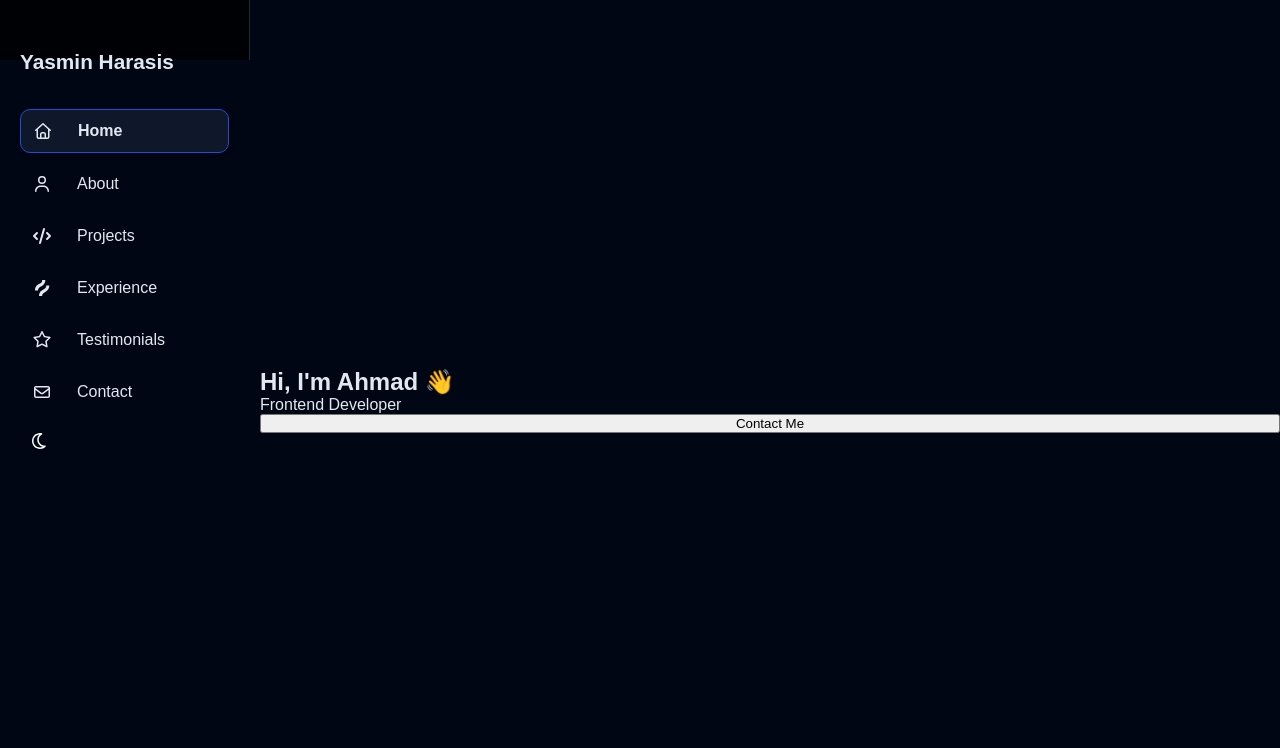
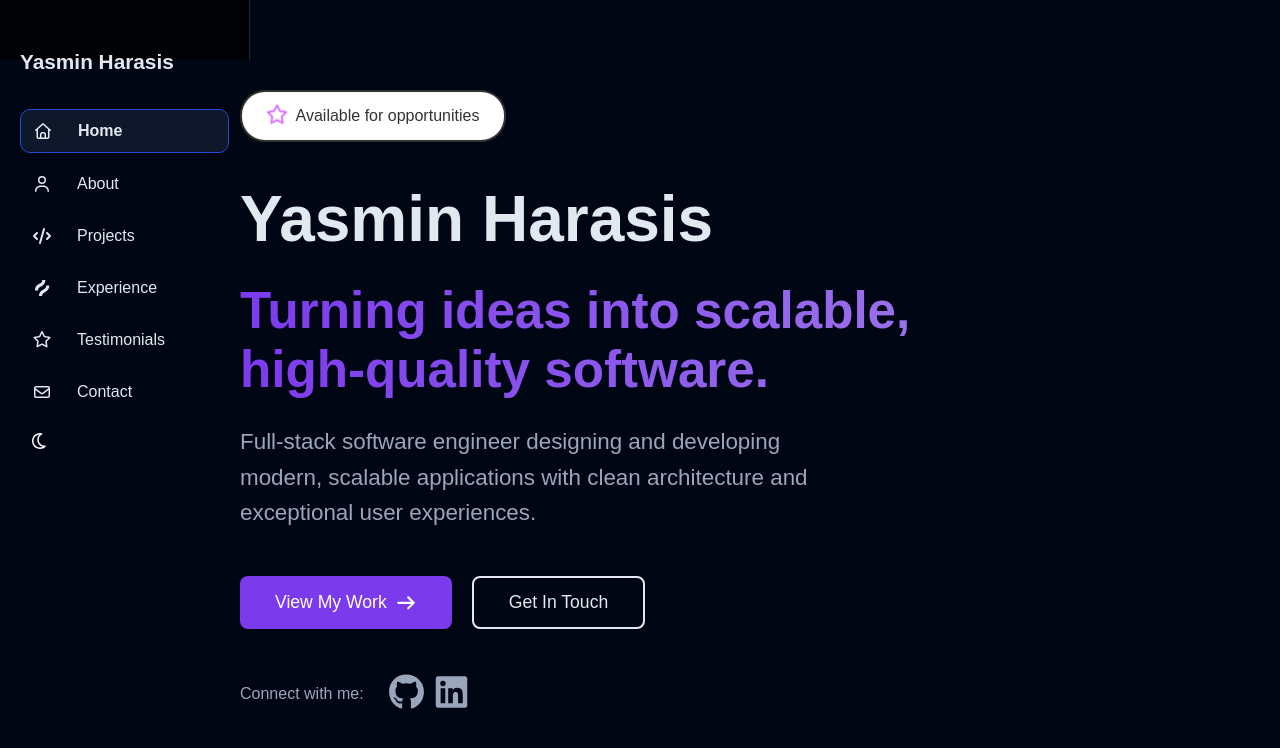
Before and after one commit to yasmin-alharasis/yasmin-portfolio, a Vue app: page / in a window 1280 px wide. Shown: the top 748 px of the page. Built offline with nearby package versions, Linux system fonts and the light colour scheme.

Commit message:
add hero section

```diff
--- /dev/null
+++ b/src/assets/styles/_hero.scss
@@ -0,0 +1,167 @@
+@use './variables' as *;
+@use './media' as *;
+@use './mixins' as *;
+.hero {
+  background-color: var(--color-bg);
+  min-height: 100vh;
+  display: flex;
+  align-items: center;
+  &_container {
+    @include flex-column;
+    gap: 25px;
+    width: 85%;
+    max-width: 900px;
+    margin: 0 auto;
+    padding: 50px;
+    .badge {
+      background-color: var(--color-badge-bg);
+      color: var(--color-badge-text);
+      border: 2px solid var(--color-badge-border);
+      border-radius: 25px;
+      padding: 15px 25px;
+      width: fit-content;
+      margin-bottom: 15px;
+    }
+    .star {
+      margin-right: 5px;
+      color: $primary;
+      animation: star-glow-slow 3s infinite alternate;
+      transition: transform 0.3s ease;
+    }
+    @keyframes star-glow-slow {
+      0% {
+        transform: scale(1);
+        filter: brightness(1);
+        opacity: 0.7;
+      }
+      50% {
+        transform: scale(1.2);
+        filter: brightness(1.8);
+        opacity: 1;
+      }
+      100% {
+        transform: scale(1);
+        filter: brightness(1);
+        opacity: 0.7;
+      }
+    }
+    .name {
+      text-transform: capitalize;
+      font-size: 4rem;
+    }
+    .subtitle {
+      font-size: 3.2rem;
+      color: var(--color-text);
+      background: linear-gradient(90deg, $primary, #9f7aea);
+      -webkit-background-clip: text;
+      -webkit-text-fill-color: transparent;
+    }
+    .description {
+      font-size: 1.4rem;
+      color: $secondary;
+      line-height: 1.6;
+      max-width: 600px;
+    }
+    .actions {
+      display: flex;
+      gap: 20px;
+      flex-wrap: wrap;
+      margin: 20px 0px;
+      &_primary {
+        @include main-btn($light, $primary);
+        display: inline-flex;
+        align-items: center;
+        gap: 8px;
+        border: none;
+        @include box-shadow;
+        .icon {
+          transition: transform 0.3s ease;
+        }
+        &:hover {
+          background: rgba($primary, 0.8);
+          box-shadow: 1px 2px 10px rgba(0, 0, 0, 0.3);
+          .icon {
+            transform: translateX(6px);
+          }
+        }
+      }
+      &_secondary {
+        @include main-btn(var(--color-text), transparent);
+        border: 2px solid var(--color-text);
+        &:hover {
+          background-color: var(--color-main-btn-hover);
+          color: $light;
+        }
+      }
+    }
+    .social-links {
+      .connect {
+        color: $secondary;
+        margin-right: 20px;
+      }
+      .social-link {
+        font-size: 18px;
+        color: $secondary;
+        transition:
+          color 0.3s ease,
+          transform 0.3s ease;
+      }
+
+      .social-link:hover {
+        color: var(--color-main-btn-hover);
+        transform: translateY(-2px);
+      }
+    }
+  }
+}
+// Tablet
+@include tablet {
+  .hero {
+    &_container {
+      .name {
+        font-size: 3.5rem;
+      }
+      .subtitle {
+        font-size: 2.8rem;
+      }
+      .description {
+        font-size: 1.3rem;
+      }
+    }
+  }
+}
+// Mobile
+@include mobile {
+  .hero {
+    &_container {
+      gap: 15px;
+      padding: 10px;
+      .name {
+        font-size: 3rem;
+      }
+      .subtitle {
+        font-size: 2.1rem;
+      }
+      .description {
+        font-size: 1.1rem;
+      }
+      .actions {
+        width: 100%;
+        display: flex;
+        flex-direction: column;
+        button {
+          width: 100%;
+        }
+        &_primary {
+          display: flex;
+          justify-content: center;
+        }
+      }
+      .social-links {
+        .social-link {
+          font-size: 15px;
+        }
+      }
+    }
+  }
+}
--- a/src/assets/styles/_media.scss
+++ b/src/assets/styles/_media.scss
@@ -1,7 +1,6 @@
 $mobile: 767px;
 $tablet-min: 768px;
-$tablet-max: 1024px;
-$desktop: 1025px;
+$tablet-max: 1275px;
 
 // mixins
 @mixin mobile {
@@ -15,9 +14,3 @@ $desktop: 1025px;
     @content;
   }
 }
-
-@mixin desktop {
-  @media (min-width: $desktop) {
-    @content;
-  }
-}
--- a/src/assets/styles/_mixins.scss
+++ b/src/assets/styles/_mixins.scss
@@ -9,7 +9,6 @@
   border: none;
   cursor: pointer;
 }
-
 
 @mixin box-shadow {
   box-shadow: 1px 2px 5px rgba(0, 0, 0, 0.3);
@@ -25,3 +24,12 @@
   color: $color;
   background-color: $bg-color;
 }
+@mixin main-btn($color, $bg) {
+  color: $color;
+  background-color: $bg;
+  border-radius: 8px;
+  padding: 14px 35px;
+  font-size: 1.1rem;
+  cursor: pointer;
+  transition: 0.3s;
+}
--- a/src/assets/styles/_navbar.scss
+++ b/src/assets/styles/_navbar.scss
@@ -37,7 +37,7 @@
     border-radius: $min-radius;
     cursor: pointer;
     transition: 0.3s;
-
+    font-weight: lighter;
     span {
       transition: 0.3s;
     }
@@ -51,7 +51,7 @@
       background: var(--color-active-color);
       color: var(--color-text);
       border: 1px solid var(--color-active-border);
-      font-weight: 600;
+      font-weight: bold;
     }
   }
 }
--- a/src/assets/styles/_theme.scss
+++ b/src/assets/styles/_theme.scss
@@ -1,4 +1,3 @@
-
 @use './variables' as *;
 
 body.dark {
@@ -9,6 +8,10 @@ body.dark {
   --color-nav-icon-hover: #{$dark-gray};
   --color-active-color: #0f172a;
   --color-active-border: #1d4ed8;
+  --color-badge-bg: #ffffff;
+  --color-badge-text: #000000cc;
+  --color-badge-border: #000000cc;
+  --color-main-btn-hover: #{$dark-gray};
 }
 
 body.light {
@@ -19,4 +22,8 @@ body.light {
   --color-nav-icon-hover: #{$light-gray};
   --color-active-color: #689df833;
   --color-active-border: #b6d3f9;
+  --color-badge-bg: #7c3aed38;
+  --color-badge-text: #7c3aed;
+  --color-badge-border: #7c3aed7d;
+  --color-main-btn-hover: #000000cc;
 }
--- a/src/assets/styles/_variables.scss
+++ b/src/assets/styles/_variables.scss
@@ -1,6 +1,6 @@
-// $secondary: #0b0f1a;
 // $main-color: #42b883;
-$primary: #7C3AED;
+$primary: #7c3aed;
+$secondary: #9ca6ba;
 $gray: #cbd5e1;
 $light-gray: #cacacb8a;
 $dark-gray: #1f2937;
--- a/src/assets/styles/main.scss
+++ b/src/assets/styles/main.scss
@@ -5,3 +5,4 @@
 @use './navbar' as *;
 @use './theme' as *;
 @use './base' as *;
+@use './hero' as *;
--- a/src/components/HeroSection.vue
+++ b/src/components/HeroSection.vue
@@ -1,26 +1,41 @@
 <template>
   <section class="hero">
-    <h1>Hi, I'm Ahmad 👋</h1>
-    <p>Frontend Developer</p>
-    <button>Contact Me</button>
+    <div class="hero_container">
+      <span class="badge" role="status">
+        <font-awesome-icon :icon="['far', 'star']" class="star" />
+        Available for opportunities</span
+      >
+      <h1 class="name">yasmin harasis</h1>
+      <h2 class="subtitle">Turning ideas into scalable, <span>high-quality software.</span> </h2>
+      <p class="description">
+        Full-stack software engineer designing and developing modern, scalable
+        applications with clean architecture and exceptional user experiences.
+      </p>
+      <div class="actions">
+        <button class="actions_primary">
+          View My Work
+          <font-awesome-icon :icon="['fas', 'arrow-right']" class="icon" />
+        </button>
+        <button class="actions_secondary">Get In Touch</button>
+      </div>
+      <div class="social-links">
+        <span class="connect">Connect with me:</span>
+        <a
+          href="https://github.com/yasmin-alharasis"
+          target="_blank"
+          class="social-link github"
+        >
+          <font-awesome-icon :icon="['fab', 'github']" size="2xl" />
+        </a>
+
+        <a
+          href="https://www.linkedin.com/in/yasmin-al-harasis/"
+          target="_blank"
+          class="social-link linkedin"
+        >
+          <font-awesome-icon :icon="['fab', 'linkedin']" size="2xl" />
+        </a>
+      </div>
+    </div>
   </section>
 </template>
-
-<style scoped lang="scss">
-@use '../assets/styles/mixins' as *;
-
-.hero {
-  @include flex-column;
-  background-color: linear-gradient(
-    to right bottom,
-    rgb(3, 7, 18),
-    rgb(3, 7, 18),
-    rgba(31, 41, 55, 0.2)
-  );
-  height: 100vh;
-  justify-content: center;
-  width: calc(100% - 260px);
-  position: absolute;
-  right: 0;
-}
-</style>
--- a/src/main.js
+++ b/src/main.js
@@ -3,22 +3,12 @@ import { createPinia } from 'pinia'
 import App from './App.vue'
 import router from './router'
 import './assets/styles/main.scss'
-// FontAwesome
-import { library } from '@fortawesome/fontawesome-svg-core'
-import { faHome, faUser, faStar, faEnvelope, faMoon, faSun } from '@fortawesome/free-regular-svg-icons'
-import { faCode } from '@fortawesome/free-solid-svg-icons'
-import { faHotjar } from '@fortawesome/free-brands-svg-icons'
-import { FontAwesomeIcon } from '@fortawesome/vue-fontawesome'
-
-
-
-library.add(faHome, faUser, faCode, faHotjar, faStar, faEnvelope, faMoon, faSun)
+import FontAwesomeIcon from './plugins/fontawesome'
 
 const app = createApp(App)
 
 app.use(createPinia())
 app.use(router)
-// تسجيل الكمبوننت
 app.component('font-awesome-icon', FontAwesomeIcon)
 
 app.mount('#app')
--- /dev/null
+++ b/src/plugins/fontawesome.js
@@ -0,0 +1,35 @@
+import { library } from '@fortawesome/fontawesome-svg-core'
+import { FontAwesomeIcon } from '@fortawesome/vue-fontawesome'
+// Regular icons
+import {
+    faHome,
+    faUser,
+    faStar,
+    faEnvelope,
+    faMoon,
+    faSun
+} from '@fortawesome/free-regular-svg-icons'
+// Solid icons
+import {
+    faCode,
+    faArrowRight
+} from '@fortawesome/free-solid-svg-icons'
+
+// Brand icons
+import { faHotjar, faGithub, faLinkedin } from '@fortawesome/free-brands-svg-icons'
+
+library.add(
+    faHome,
+    faUser,
+    faStar,
+    faEnvelope,
+    faMoon,
+    faSun,
+    faCode,
+    faArrowRight,
+    faHotjar,
+    faGithub,
+    faLinkedin
+)
+
+export default FontAwesomeIcon
```
